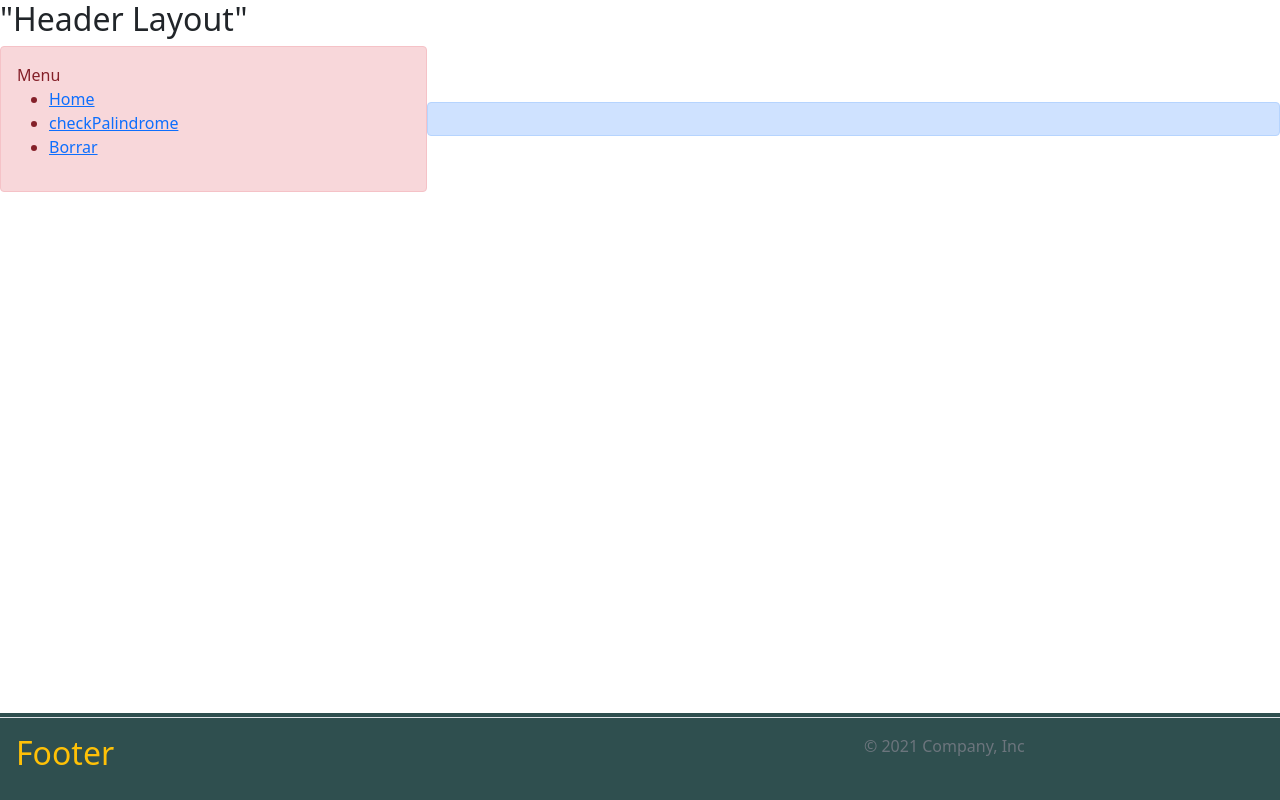
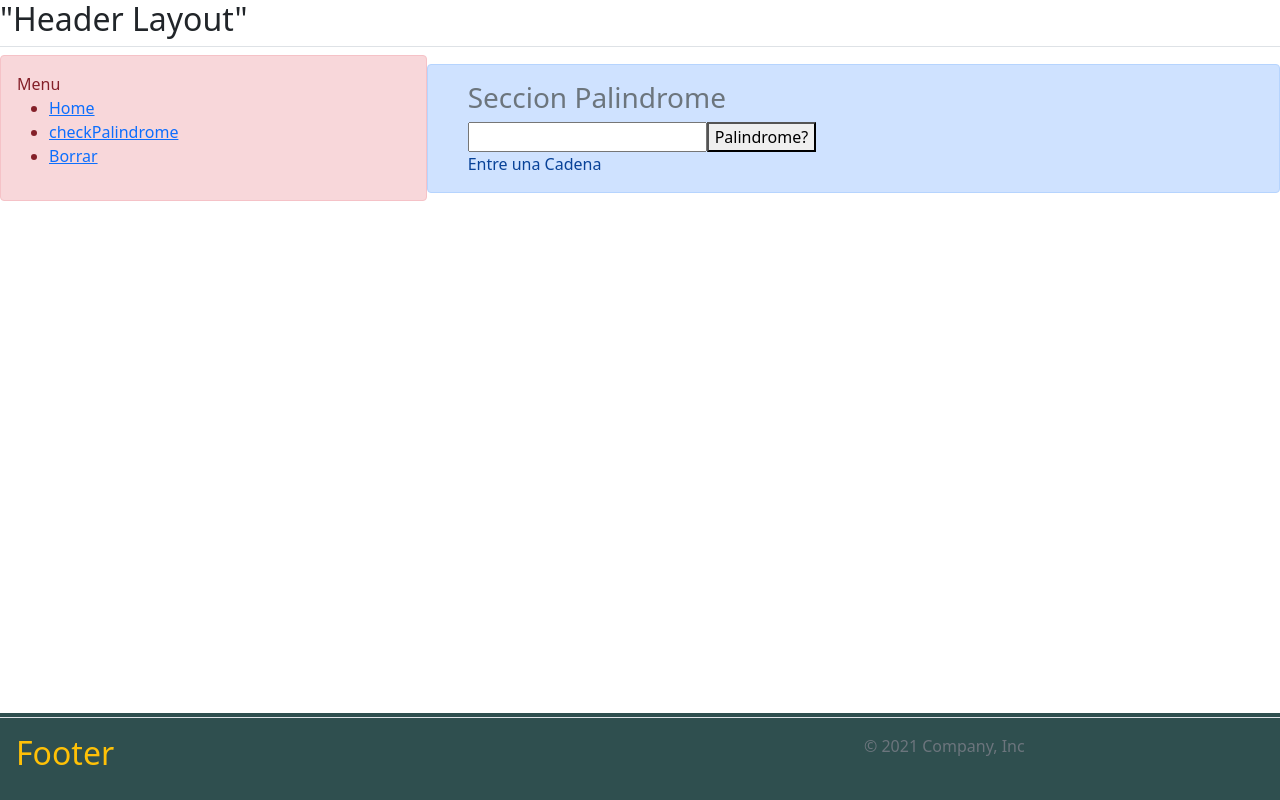
Before and after one commit to YordanSBarrera/My_App_CodeSign, a React (Create React App) app: page /Palimdrome in a window 1280 px wide. Built offline with nearby package versions, Linux system fonts and the light colour scheme.

Commit message:
add Palindrome exe

```diff
--- a/src/App.js
+++ b/src/App.js
@@ -10,7 +10,7 @@ function App() {
       <HeaderLayout />
       <div className="container-fluid">
         <div className="row align-items-center">
-          <div className="col-4 alert alert-danger containerMenu">
+          <div className="col-4 alert alert-danger containerMenu position-relative">
             <MenuLayout />
           </div>
           <div className="col-8 alert alert-primary">
--- a/src/components/DashboardLayout.js
+++ b/src/components/DashboardLayout.js
@@ -6,6 +6,7 @@ const DashboardLayout = () => {
   return (
     <div>
       <Route path="/">
+        <h1 className="text-danger">Test Site.</h1>
         Dolore cupidatat reprehenderit non deserunt do officia exercitation.
         Culpa minim ea aute qui voluptate quis et deserunt eu. Et id in elit
         ipsum esse.
@@ -13,7 +14,7 @@ const DashboardLayout = () => {
       <Route path="/borrar">
         <Borrar />
       </Route>
-      <Route path="Palindrome">
+      <Route path="/Palimdrome">
         <Palindrome />
       </Route>
     </div>
--- /dev/null
+++ b/src/components/Formulario.js
@@ -0,0 +1,4 @@
+const Formulario = () => {
+  return "Formulario";
+};
+export default Formulario;
--- a/src/components/HeaderLayout.js
+++ b/src/components/HeaderLayout.js
@@ -1,7 +1,8 @@
 const HeaderLayout = () => {
   return (
-    <header className="d-flex">
-      <h2> "Header Layout"</h2>
+    <header className="d-flex border-bottom mb-2">
+      <h2 className="textAling-center"> "Header Layout"</h2>
+      <hr />
     </header>
   );
 };
--- a/src/components/codeSignal/Palindrome.js
+++ b/src/components/codeSignal/Palindrome.js
@@ -1,5 +1,5 @@
 import React, { useState } from "react";
-//import { addTwoDigits } from "./level2";
+//import Formulario from "../Formulario";
 
 const Palindrome = () => {
   const [cadena, setCadena] = useState("");
@@ -18,13 +18,14 @@ const Palindrome = () => {
     // setTexto(addTwoDigits(cadena));
   };
   return (
-    <div>
-      <p className="text-muted">Seccion Palindrome</p>
+    <div className="container">
+      <h3 className="text-muted">Seccion Palindrome</h3>
       <input
         type="text"
         onChange={(e) => {
           setCadena(e.target.value);
         }}
+        className="mr-3"
       />
       <button onClick={esPalindrome}>Palindrome?</button>
       <br />
```
